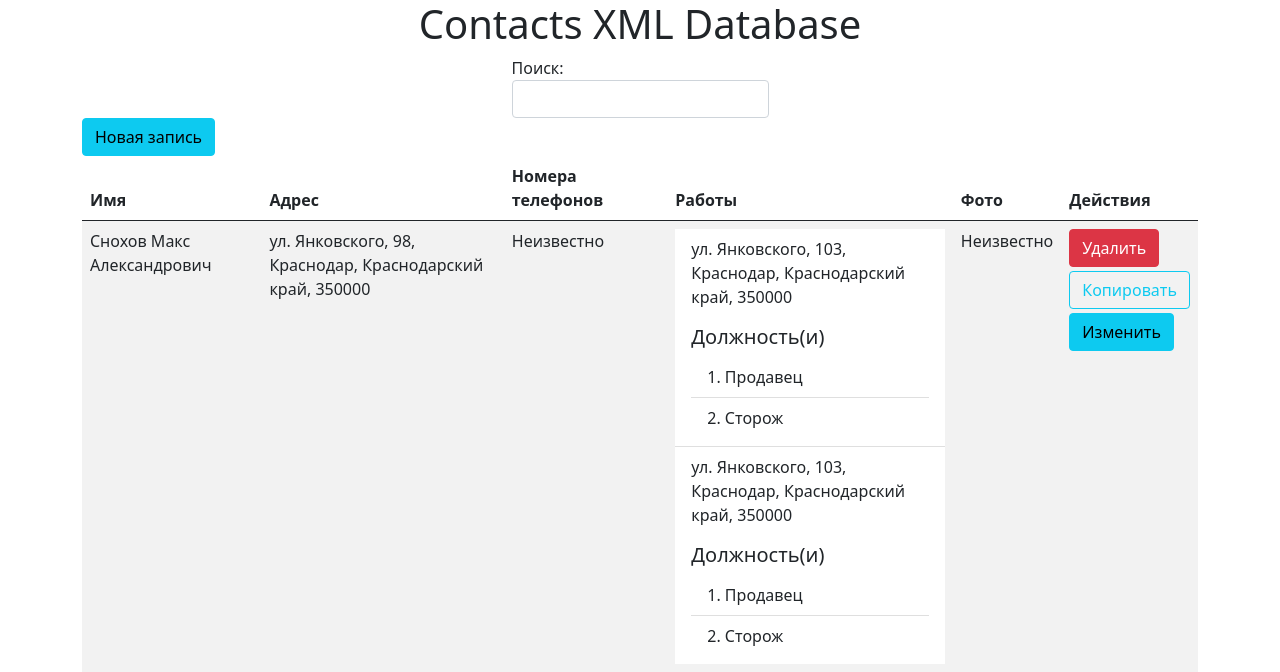
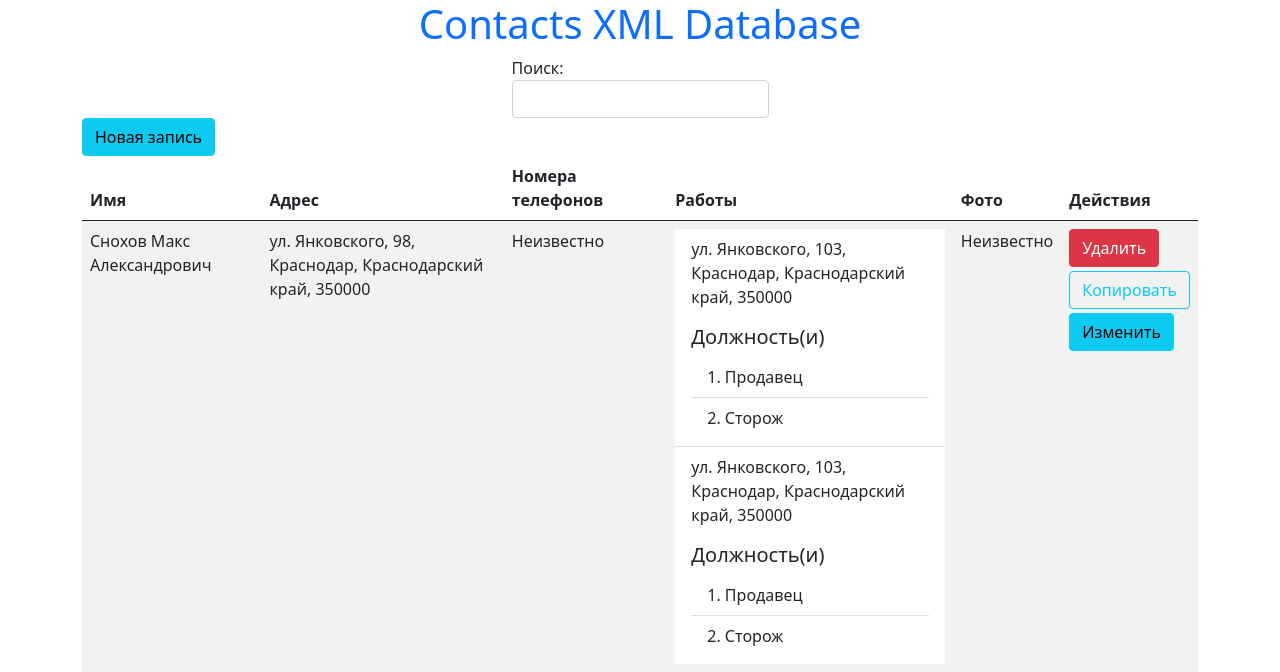
Before and after one commit to Discrimy/xml-contacts-crud, a Flask app: page / in a window 1280 px wide. Shown: the top 672 px of the page. Run offline with Flask 2, Linux system fonts and the light colour scheme; some libraries are stand-ins or nearby versions.

Commit message:
Fix header

```diff
--- a/templates/base.html
+++ b/templates/base.html
@@ -7,6 +7,7 @@
     <script src="/static/js/bootstrap.min.js"></script>
 </head>
 <body>
-{% block content %}{% endblock %}
+    <h1 class="text-center"><a class="text-decoration-none text-primary" href="/">Contacts XML Database</a></h1>
+    {% block content %}{% endblock %}
 </body>
 </html>
--- a/templates/index.html
+++ b/templates/index.html
@@ -2,7 +2,6 @@
 
 {% block content %}
     <div class="container">
-        <h1 class="text-center">Contacts XML Database</h1>
         <form action="/" method="get" class="d-flex justify-content-center">
             <label>Поиск: <input class="form-control" type="text" name="q" value="{{ search_text }}"></label>
         </form>
```
